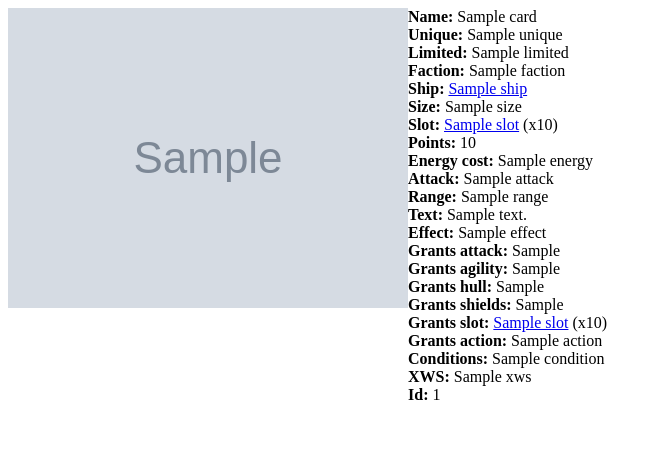
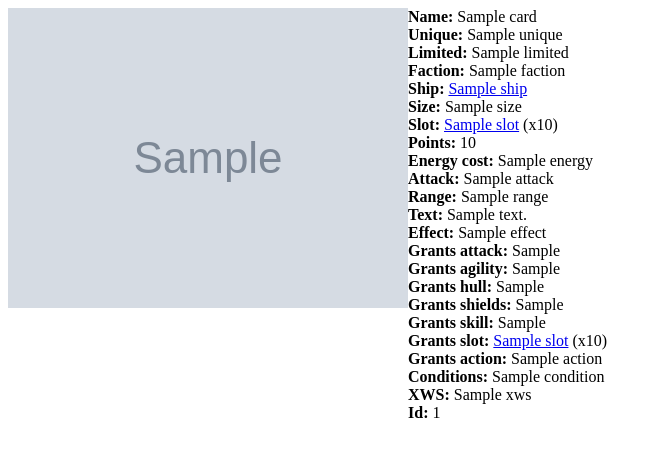
Before and after one commit to OskarBreach/hit-hit-crit, a Django app: template hithitcrit/viewer/templates/expanded_upgrades.html in a window 1280 px wide. Shown: the top 457 px of the page, without its empty margins (0-662 px from the left). Run offline with Django 3.2, Linux system fonts and the light colour scheme; the template is opened without the code that fills it: most values are stand-ins (such as "Sample title", 1, 10 or a date in 2020); grey boxes marked "Sample" are stand-in pictures.

Commit message:
Add missing grants skill to upgrades page

```diff
--- a/hithitcrit/viewer/templates/expanded_upgrades.html
+++ b/hithitcrit/viewer/templates/expanded_upgrades.html
@@ -18,6 +18,7 @@
 {% if card.grants_agility %}<div><span class="bold">Grants agility:</span> {% if card.grants_agility > 0 %}+{% endif %}{{ card.grants_agility }}</div>{% endif %}
 {% if card.grants_hull %}<div><span class="bold">Grants hull:</span> {% if card.grants_hull > 0 %}+{% endif %}{{ card.grants_hull }}</div>{% endif %}
 {% if card.grants_shields %}<div><span class="bold">Grants shields:</span> {% if card.grants_shields > 0 %}+{% endif %}{{ card.grants_shields }}</div>{% endif %}
+{% if card.grants_skill %}<div><span class="bold">Grants skill:</span> {% if card.grants_skill > 0 %}+{% endif %}{{ card.grants_skill }}</div>{% endif %}
 {% if card.grantsslot_set.all %}<div><span class="bold">Grants slot:</span> {% for grant in card.grantsslot_set.all %}<a href="{% url 'upgrades-by-slot' slot=grant.slot.url_name %}">{{ grant.slot.name }}</a>{% if grant.quantity > 1 %} (x{{ grant.quantity }}){% endif %}{% if not forloop.last %}, {% endif %}{% endfor %}</div>{% endif %}
 {% if card.grants_action.all %}<div><span class="bold">Grants action:</span> {% for action in card.grants_action.all %}{{ action.action }}{% if not forloop.last %}, {% endif %}{% endfor %}</div>{% endif %}
 {% if card.conditions.all %}<div><span class="bold">Conditions:</span> {% for condition in card.conditions.all %}{{ condition.name }}{% if not forloop.last %}, {% endif %}{% endfor %}</div>{% endif %}
```
